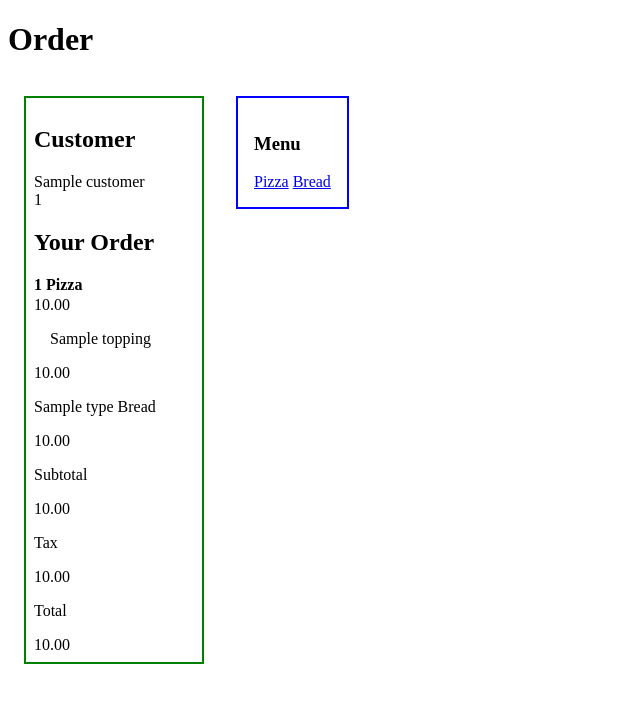
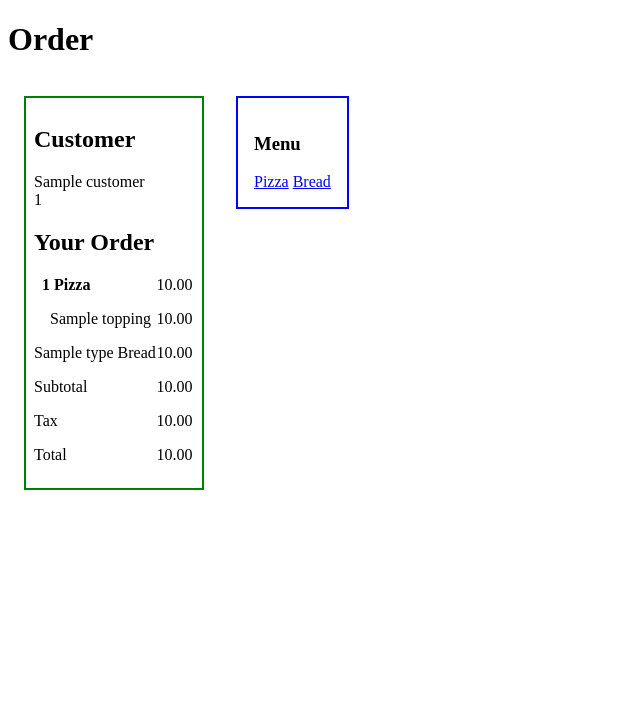
Before and after one commit to ajpocus/pizzeria, a Django app: template templates/order/base_order.html in a window 1280 px wide. Shown: the top 703 px of the page, without its empty margins (0-640 px from the left). Run offline with Django 3.2, Linux system fonts and the light colour scheme; the template is opened without the code that fills it: most values are stand-ins (such as "Sample title", 1, 10 or a date in 2020).

Commit message:
Inline price display
    I've rigged up some HTML and CSS to display the prices inline with the
items. It doesn't sit well with me, as I know I need to study more about CSS,
and it seems like I'm abusing span and div. In any case, it's displaying
nicely. There's still a lot to touch up:

*   The size of the pizza still needs to be rendered in human-readable form,
  rather than the internal CHOICES implementation.
*   I'd like to get rid of that selection tip under the toppings menu, which was
  intended for the default multiple choice widget.
*   An interface to input customer information has been lacking for a while.
*   Better style, nicer-looking fonts, and a cleaner design are sorely
  needed.
*   Once the register app is done (to ring up orders and collect cash), I
  think I'll dive into Javascript/AJAX.

```diff
--- a/site_media/base_order.css
+++ b/site_media/base_order.css
@@ -18,10 +18,19 @@
 }
 
 .pizza {
-    margin-bottom: 2px;
+    margin: 0.5em;
 }
 
 .topping {
     position: relative;
     left: 1em;
 }
+
+.item {
+    position: relative;
+}
+
+.price {
+    position: absolute;
+    right: 0.1em;
+}
--- a/templates/order/base_order.html
+++ b/templates/order/base_order.html
@@ -19,35 +19,50 @@
 	    <h2>Your Order</h2>
 	    {% for order in order_list.all %}
 		{% for pizza in order.pizzas.all %}
-		    <p class="pizza"><strong>{{ pizza.size }} Pizza</strong></p>
+		    <p class="item">
+		    <span class="pizza">
+			<strong>{{ pizza.size }} Pizza</strong>
+		    </span>
 		    <span class="price">
 			{{ pizza.base_price|stringformat:".2f" }}
 		    </span>
+		    </p>
+
 		    {% for topping in pizza.toppings.all %}
-			<p class="topping">{{ topping }}</p>
+			<p class="item">
+			<span class="topping">{{ topping }}</span>
 			<span class="price">
 			    {{ topping.base_price|stringformat:".2f" }}
 			</span>
+			</p>
 		    {% endfor %}
 		{% endfor %}
 		{% for bread in order.breads.all %}
-		    <p class="bread">{{ bread.type }} Bread</p>
+		    <p class="item">
+		    <span class="bread">{{ bread.type }} Bread</span>
 		    <span class="price">
 			{{ bread.base_price|stringformat:".2f" }}
 		    </span>
+		    </p>
 		{% endfor %}
-		<p>Subtotal</p>
+		<p class="item">
+		<span class="total">Subtotal</span>
 		<span class="price">
 		    {{ order.subtotal|stringformat:".2f" }}
 		</span>
-		<p>Tax</p>
+		</p>
+		<p class="item">
+		<span class="total">Tax</span>
 		<span class="price">
 		    {{ order.tax|stringformat:".2f" }}
 		</span>
-		<p>Total</p>
+		</p>
+		<p class="item">
+		<span class="total">Total</span>
 		<span class="price">
 		    {{ order.total|stringformat:".2f" }}
 		</span>
+		</p>
 	    {% endfor %}
 	{% endblock %}
     </div>
```
Also changed, not shown: 1 other file. Lines whose indentation alone changed are shown as unchanged.
